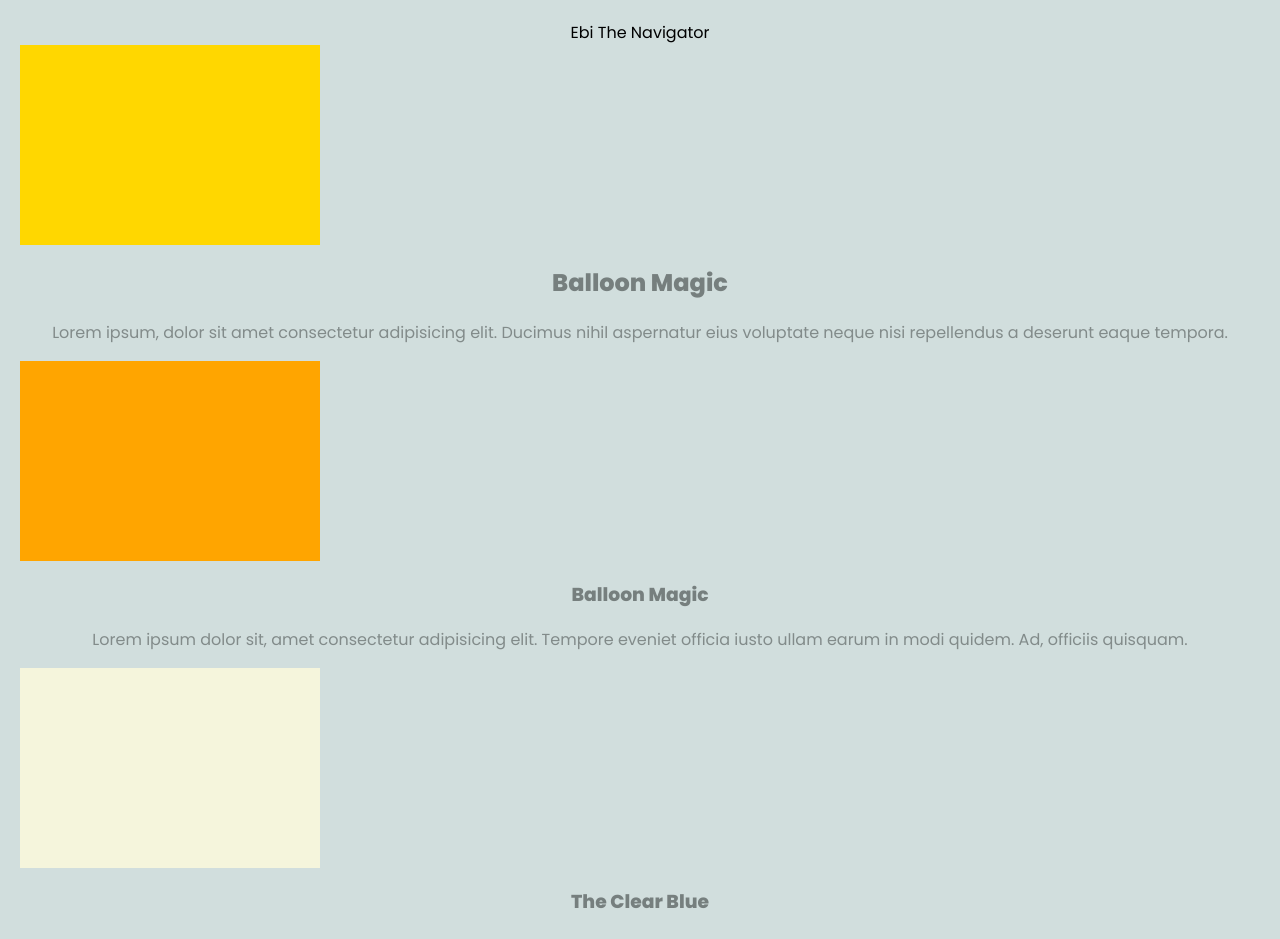
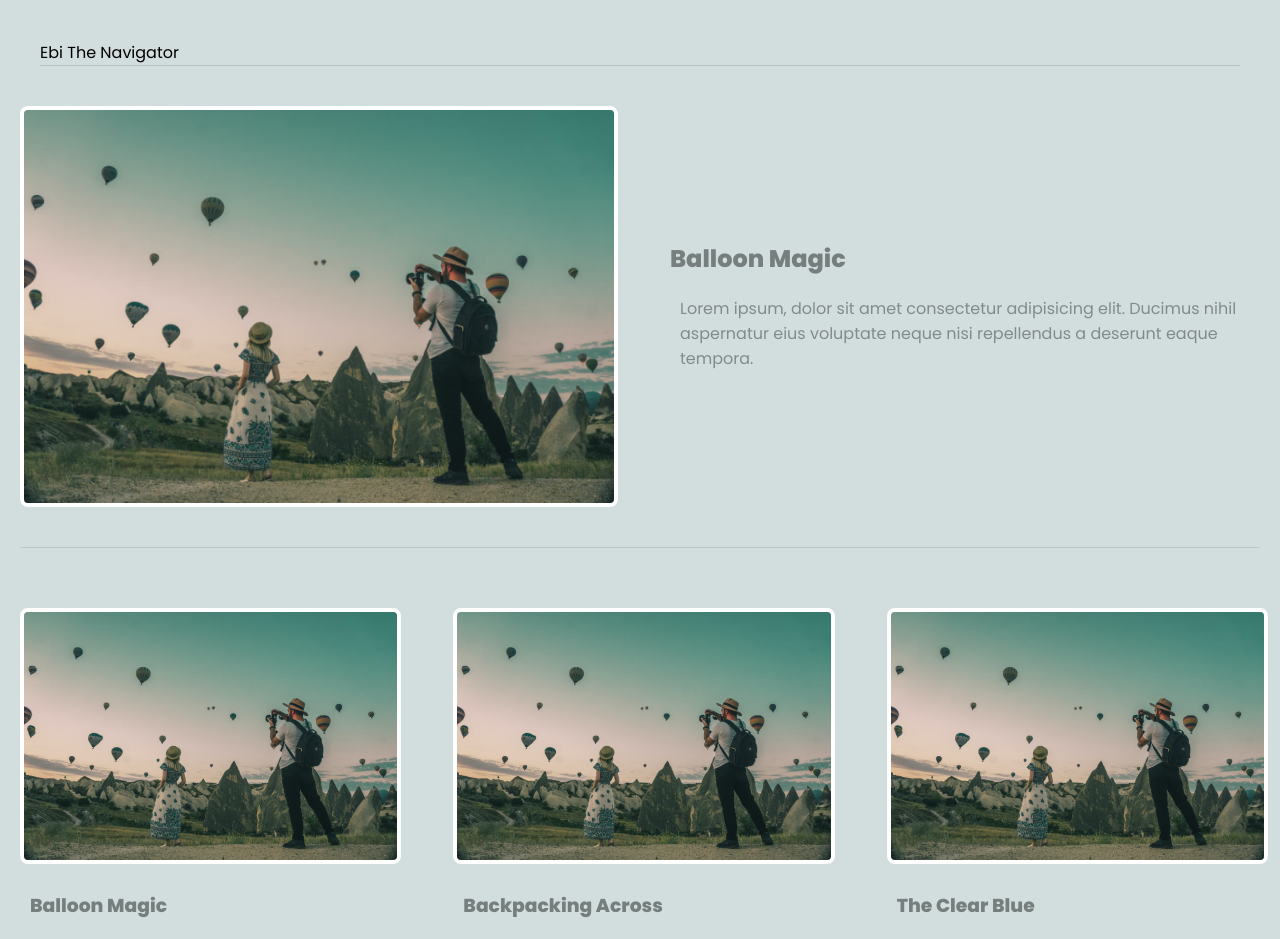
Before and after one commit to ebisLab/grid-study, a React (Create React App) app: page / in a window 1280 px wide. Shown: the top 939 px of the page. Built offline with nearby package versions, Linux system fonts and the light colour scheme.

Commit message:
Layout2: grid layout added

```diff
--- a/src/App.js
+++ b/src/App.js
@@ -1,5 +1,5 @@
 import Layout2 from './Layout2.js'
-import './App.css';
+// import './App.css';
 
 function App() {
   return (
--- a/src/Layout1.js/style.css
+++ b/src/Layout1.js/style.css
@@ -11,7 +11,7 @@ body {
     margin: 0 auto;
     display: grid;
     /* grid-template-columns: 300px 300px 300px; */
-    grid-template-columns: repeat(6, 1fr); /*1fr of 900px (equal share) noticed this is more responsive*/
+    grid-template-columns: repeat(3, 1fr); /*1fr of 900px (equal share) noticed this is more responsive*/
     grid-template-rows: 100px 200px 300px;
     gap: 10px;
     align-items: stretch; /*same as jusitfy-items so dont need this part*/
--- a/src/Layout2.js/index.js
+++ b/src/Layout2.js/index.js
@@ -1,13 +1,15 @@
 import React from 'react';
 import './style.css'
+import image from './img/1.png'
 
 export default function index() {
   return (
     <div>
         <header>Ebi The Navigator</header>
         <main className="grid-container">
-            <article className='featured'>
-                <div style={{height:'200px', width: '300px', background:'gold'}} />
+            <article className="featured">
+                <img src={image} alt="interesting1" />
+                {/* <div style={{height:'200px', width: '300px', background:'gold'}} /> */}
                 <div>
                     <h2>Balloon Magic</h2>
                     <p>Lorem ipsum, dolor sit amet consectetur adipisicing elit. Ducimus nihil aspernatur eius voluptate neque nisi repellendus a deserunt eaque tempora.</p>
@@ -15,7 +17,9 @@ export default function index() {
                 </div>
             </article>
             <article>
-                <div style={{height:'200px', width: '300px', background:'orange'}} />
+            <img src={image} alt="interesting2" />
+
+                {/* <div style={{height:'200px', width: '300px', background:'orange'}} /> */}
                     <div>
                     <h3>Balloon Magic</h3>
                     <p>Lorem ipsum dolor sit, amet consectetur adipisicing elit. Tempore eveniet officia iusto ullam earum in modi quidem. Ad, officiis quisquam.</p>
@@ -23,7 +27,18 @@ export default function index() {
             </article>
 
             <article>
-                <div style={{height:'200px', width: '300px', background:'beige'}} />
+            <img src={image} alt="interesting3" />
+
+                {/* <div style={{height:'200px', width: '300px', background:'limegreen'}} /> */}
+                    <div>
+                    <h3>Backpacking Across</h3>
+                    <p>Lorem ipsum dolor sit, amet consectetur adipisicing elit. Tempore eveniet officia iusto ullam earum in modi quidem. Ad, officiis quisquam.</p>
+                </div>
+            </article>
+            <article>
+            <img src={image} alt="interesting4" />
+
+                {/* <div style={{height:'200px', width: '300px', background:'beige'}} /> */}
                     <div>
                     <h3>The Clear Blue</h3>
                     <p>Lorem ipsum dolor sit, amet consectetur adipisicing elit. Tempore eveniet officia iusto ullam earum in modi quidem. Ad, officiis quisquam.</p>
--- a/src/Layout2.js/style.css
+++ b/src/Layout2.js/style.css
@@ -15,3 +15,37 @@ h1,h2,h3 {
 p {
   color: #828b8a;
 }
+
+header {
+    max-width: 1200px;
+    margin: 40px auto; /*40px top and bottom*/
+    border-bottom: 1px solid #bbc7c7;
+}
+
+.grid-container {
+    display: grid;
+    grid-template-columns: 1fr 1fr 1fr;
+    gap: 60px;
+    margin: 20px auto;
+}
+
+article.featured{
+  grid-column: span 3;
+  /*creates a nested grid*/
+  display: grid;
+  grid-template-columns: 1fr 1fr;
+  gap: 60px;
+  align-items: center;
+  border-bottom: 1px solid #bbc7c7;
+  padding-bottom: 40px;
+}
+
+article img, article.featured img {
+    width: 100%;
+    border: 4px solid white;
+    border-radius: 8px;
+}
+
+article p, article h3 {
+  margin: 20px 10px;
+}
```
Also changed, not shown: src/Layout2.js/img/1.png (added), 1 other file (tests, documents, lock files or other folders).
